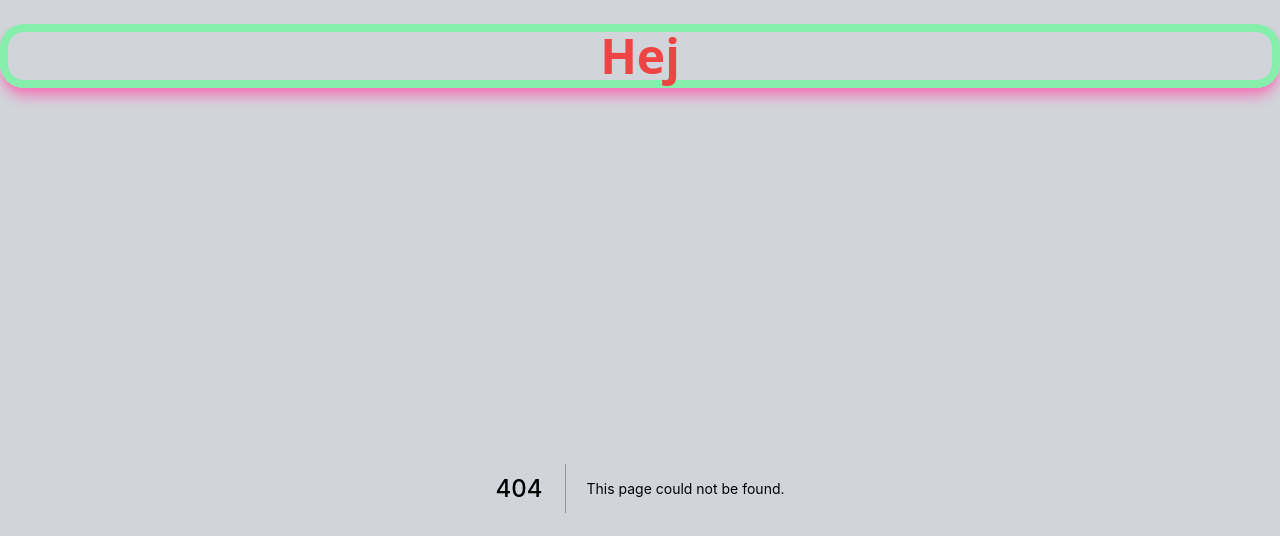
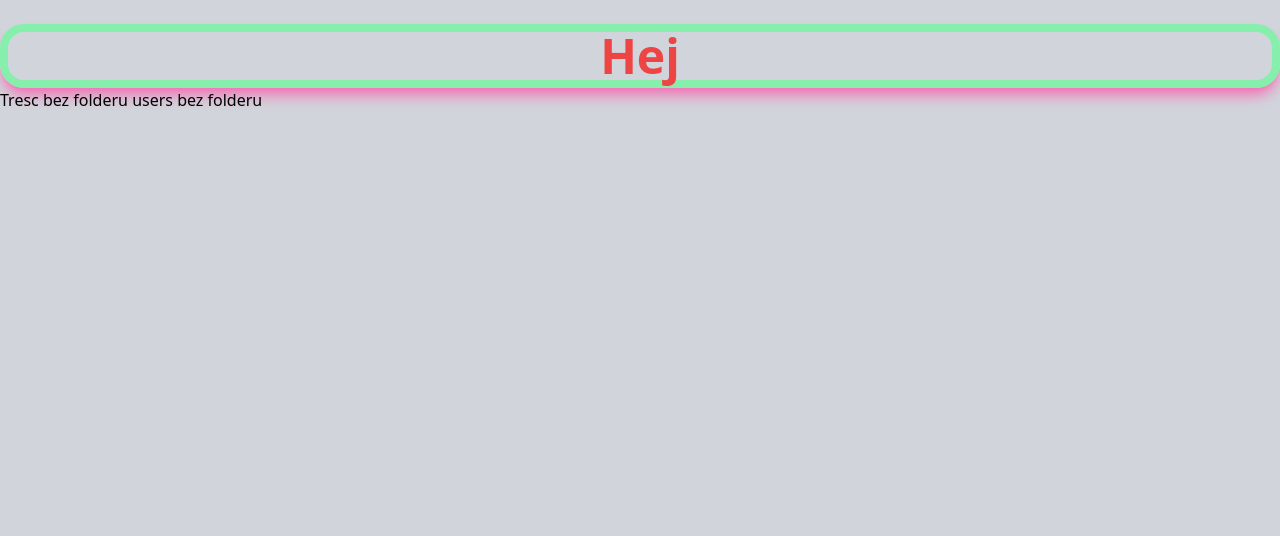
Before and after one commit to m-dj435/kurssklep, a Next.js app: page /users in a window 1280 px wide. Before the commit this address had no page. Shown: the top 536 px of the page. Built offline with nearby package versions, Linux system fonts and the light colour scheme.

Commit message:
homework week 01

```diff
--- /dev/null
+++ b/pages/users.tsx
@@ -0,0 +1,7 @@
+import React from "react";
+
+const users = () => {
+  return <div>Tresc bez folderu users bez folderu</div>;
+};
+
+export default users;
--- /dev/null
+++ b/pages/users/index.tsx
@@ -0,0 +1,7 @@
+import React from "react";
+
+const index = () => {
+  return <div>Tresc z pliku index z folderu users/index.jsx</div>;
+};
+
+export default index;
```
